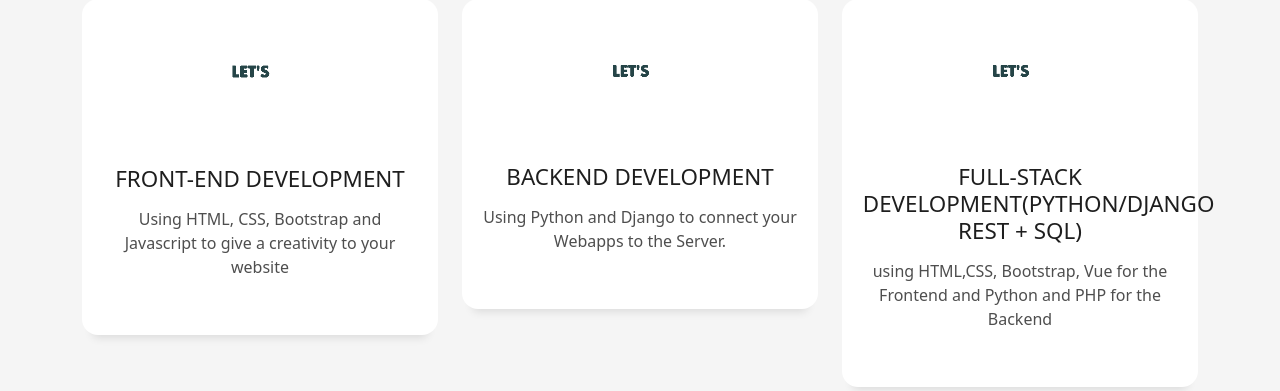
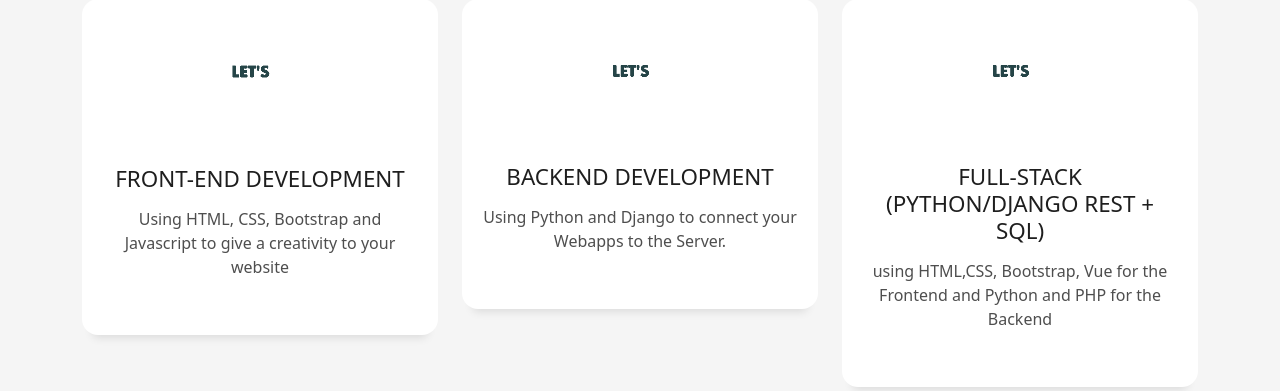
Before and after one commit to teeflow1/port_folio, a Django app: page / in a window 1280 px wide. Shown: the part 2157-2548 px from the top of the page. Run offline with Django 4.2, Linux system fonts and the light colour scheme; some libraries are stand-ins or nearby versions.

Commit message:
Frontend Worked on

```diff
--- a/app_folder/templates/apps/home.html
+++ b/app_folder/templates/apps/home.html
@@ -232,7 +232,7 @@
                 <img src="static/img/backend.gif" height="102px">
               </div>
               <div class="service-content">
-                <h2 class="s-title">Full-Stack Development(Python/Django REST + SQL)</h2>
+                <h2 class="s-title">Full-Stack (Python/Django REST + SQL)</h2>
                 <p class="s-description text-center">
                   using HTML,CSS, Bootstrap, Vue for the Frontend and Python and PHP for the Backend
                 </p>
@@ -296,7 +296,7 @@
                 <span class="ico-circle"><i class="bi bi-check"></i></span>
               </div>
               <div class="counter-num">
-                <p data-purecounter-start="0" data-purecounter-end="20" data-purecounter-duration="1" class="counter purecounter"></p>
+                <p data-purecounter-start="" data-purecounter-end="20" data-purecounter-duration="1" class="counter purecounter"></p>
                 <span class="counter-text">WORKS COMPLETED</span>
               </div>
             </div>
```
